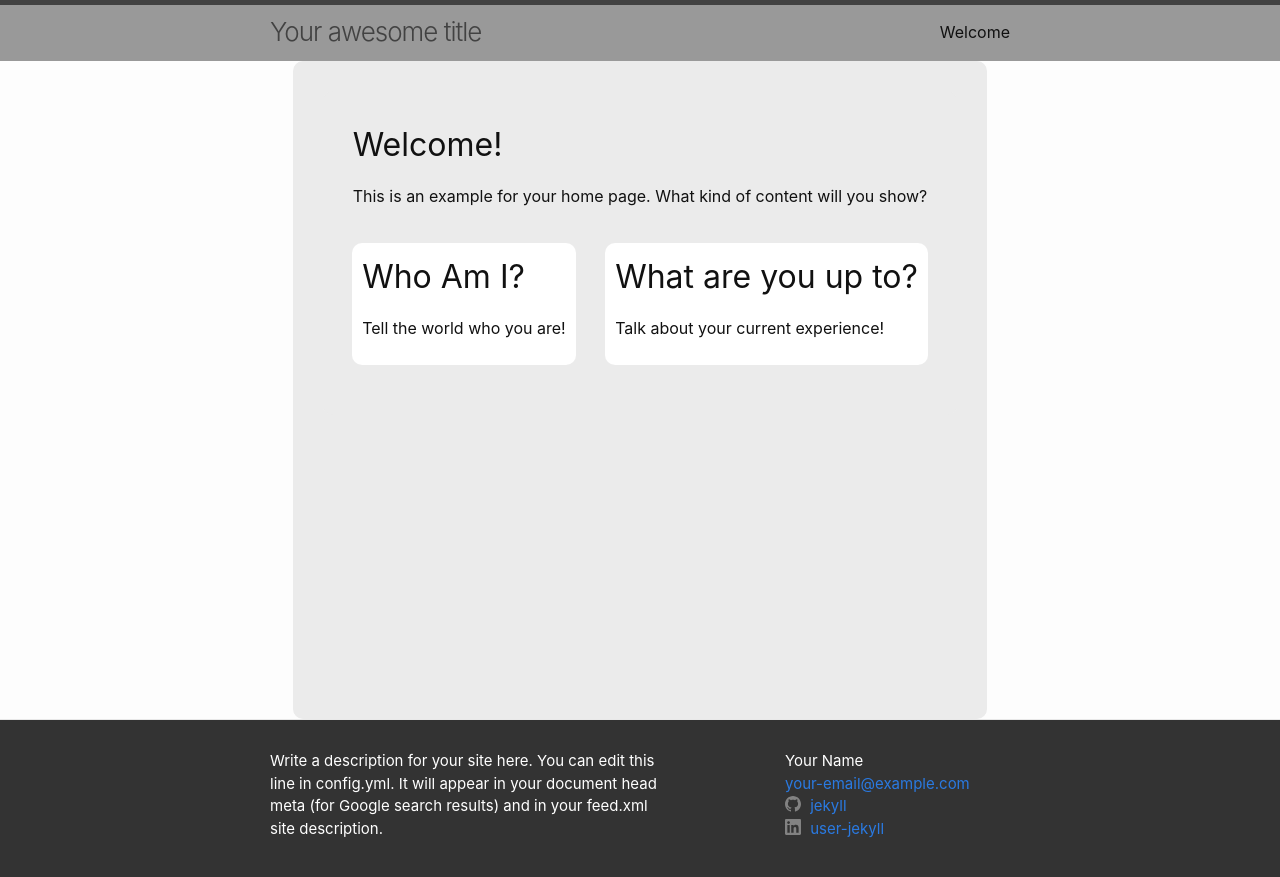
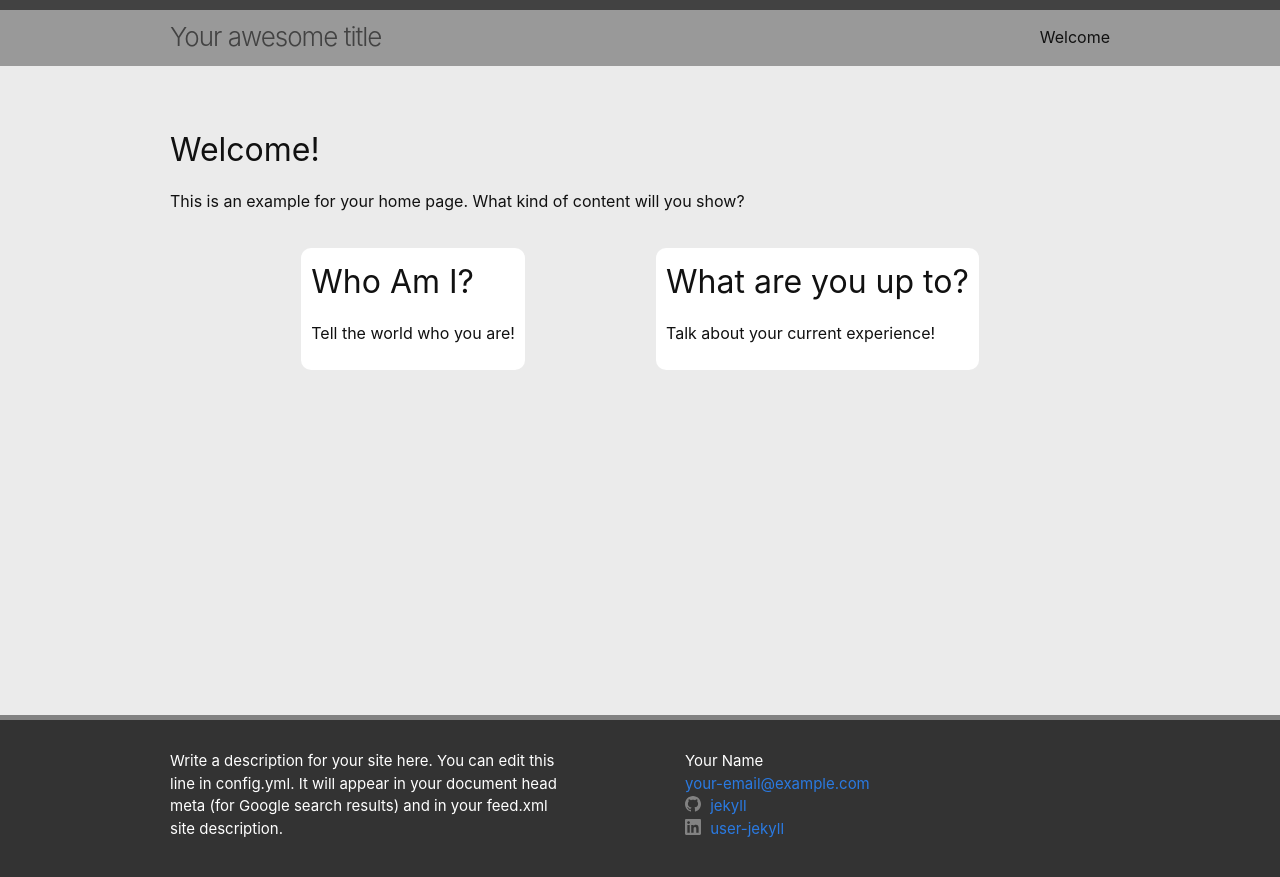
Before and after one commit to JenStep/jenstep_theme, a Jekyll site: the page built from index.md, in a window 1280 px wide. Shown: the top 877 px of the page. Built offline with Jekyll 4.4.1, drawn with Linux system fonts in a browser that asks for light colours.

Commit message:
modify color/width of page

```diff
--- a/_layouts/home.html
+++ b/_layouts/home.html
@@ -5,7 +5,7 @@ layout: default
 <div class="home">
 
   <main class="page-content" aria-label="Content">
-    <div class="wrapper">
+    <div class="page-content-wrapper">
       {{ content }}
     </div>
     <div class="widget-wrapper">
--- a/_sass/personal-theme.scss
+++ b/_sass/personal-theme.scss
@@ -11,7 +11,7 @@ $base-line-height: 1.5 !default;
 $spacing-unit:     30px !default;
 
 $text-color:       #111 !default;
-$background-color: #fdfdfd !default;
+$background-color: #4b4b4b !default;
 $brand-color:      #2a7ae2 !default;
 
 $grey-color:       #828282 !default;
@@ -21,10 +21,10 @@ $grey-color-dark:  darken($grey-color, 25%) !default;
 $table-text-align: left !default;
 
 // Width of the content area
-$content-width:    800px !default;
+$content-width:    1000px !default;
 
 $on-palm:          600px !default;
-$on-laptop:        800px !default;
+$on-laptop:        1000px !default;
 
 // Use media queries like this:
 // @include media-query($on-palm) {
--- a/_sass/personal-theme/_layout.scss
+++ b/_sass/personal-theme/_layout.scss
@@ -2,7 +2,7 @@
  * Site header
  */
 .site-header {
-  border-top: 5px solid $grey-color-dark;
+  border-top: 10px solid $grey-color-dark;
   background-color: #999999;
   min-height: $spacing-unit * 1.865;
 
@@ -106,7 +106,7 @@
  * Site footer
  */
 .site-footer {
-  border-top: 1px solid $grey-color-light;
+  border-top: 5px solid $grey-color;
   padding: $spacing-unit 0;
   background-color: #333333;
 }
@@ -147,8 +147,8 @@
 .page-content {
   padding: $spacing-unit 0;
   flex: 1;
-  border-radius: 10px;
   background-color: #EBEBEB;
+  width: 100%;
   margin: auto;
 }
 
```
